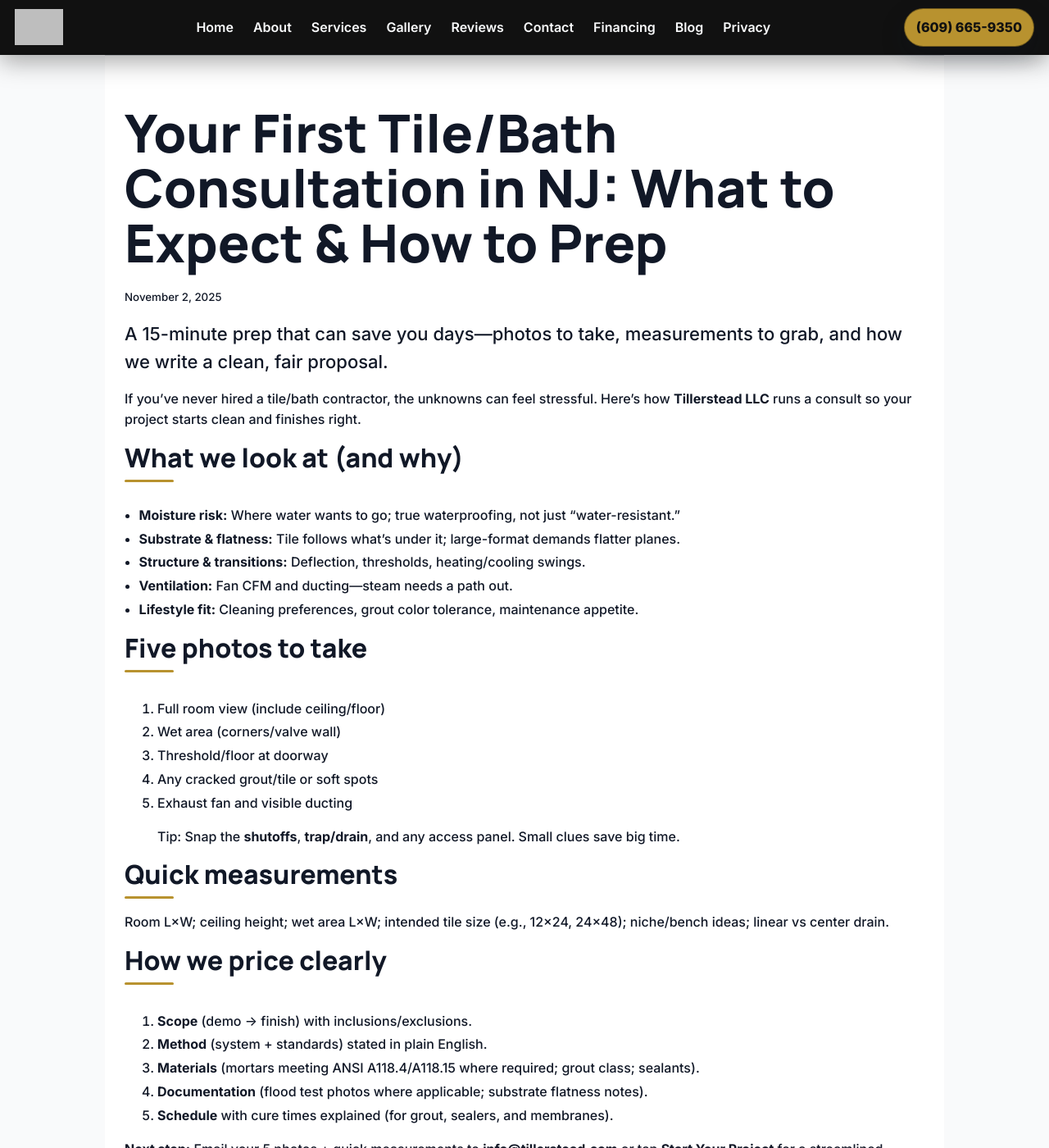
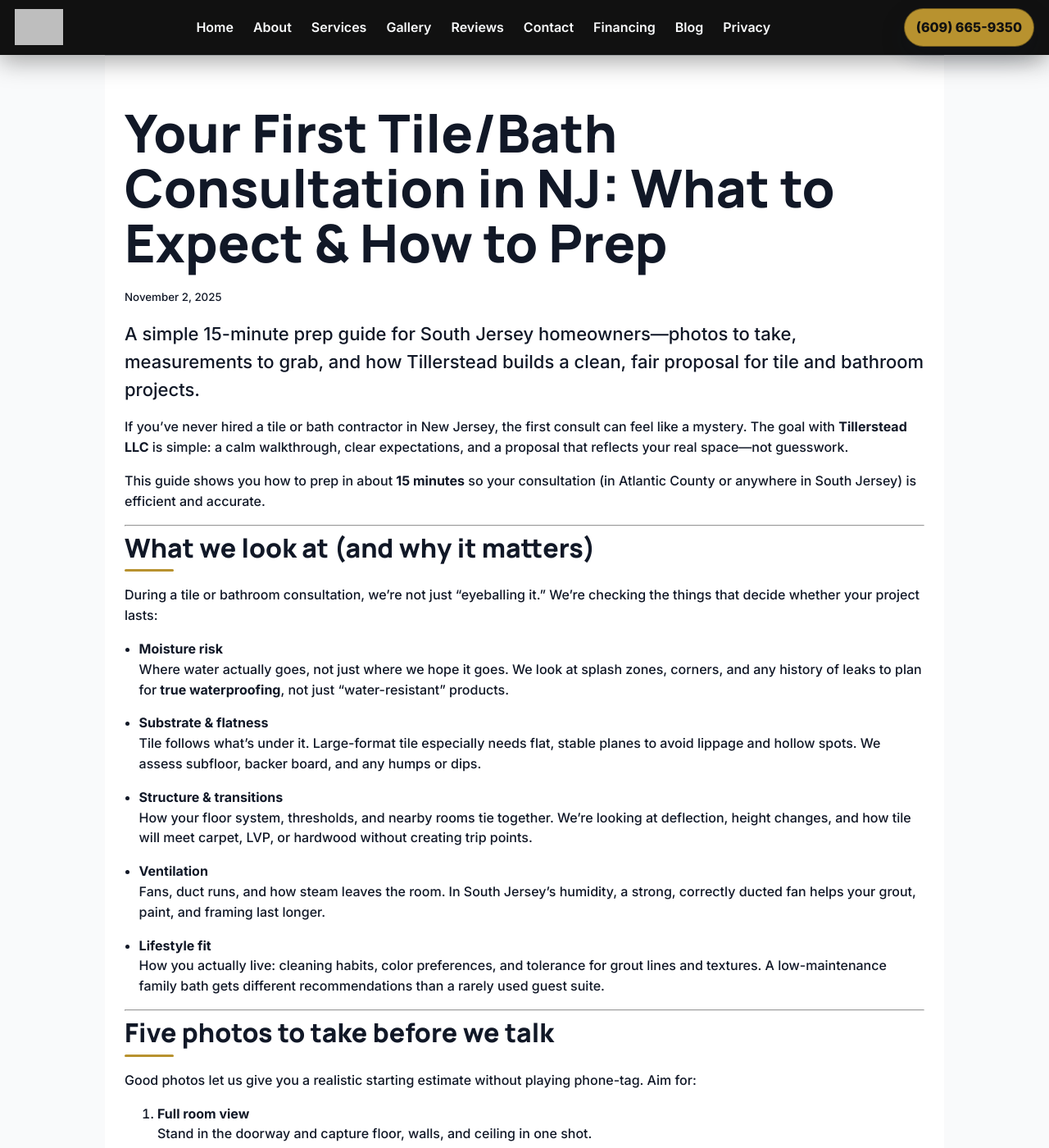
Before and after one commit to XTX33/Tillerstead-site, a Jekyll site: the page built from _posts/2025-11-02-nj-tile-bath-consultation-guide.md, in a window 1280 px wide and 1400 px high. Shown: the whole window at 82% size. Built offline with Jekyll 4.4.1, drawn with Linux system fonts in a browser that asks for light colours; some of the changed text lies outside the part shown; grey boxes are pictures that could not be loaded.

Commit message:
Update 2025-11-02-nj-tile-bath-consultation-guide.md

```diff
--- a/_posts/2025-11-02-nj-tile-bath-consultation-guide.md
+++ b/_posts/2025-11-02-nj-tile-bath-consultation-guide.md
@@ -1,35 +1,108 @@
 ---
 layout: post
 title: "Your First Tile/Bath Consultation in NJ: What to Expect & How to Prep"
-description: A 15-minute prep that can save you days—photos to take, measurements to grab, and how we write a clean, fair proposal.
+description: "A simple 15-minute prep guide for South Jersey homeowners—photos to take, measurements to grab, and how Tillerstead builds a clean, fair proposal for tile and bathroom projects."
 ---
 
-If you’ve never hired a tile/bath contractor, the unknowns can feel stressful. Here’s how **Tillerstead LLC** runs a consult so your project starts clean and finishes right.
+If you’ve never hired a tile or bath contractor in New Jersey, the first consult can feel like a mystery. The goal with **Tillerstead LLC** is simple: a calm walkthrough, clear expectations, and a proposal that reflects your real space—not guesswork.
 
-## What we look at (and why)
-- **Moisture risk:** Where water wants to go; true waterproofing, not just “water-resistant.”
-- **Substrate & flatness:** Tile follows what’s under it; large-format demands flatter planes.
-- **Structure & transitions:** Deflection, thresholds, heating/cooling swings.
-- **Ventilation:** Fan CFM and ducting—steam needs a path out.
-- **Lifestyle fit:** Cleaning preferences, grout color tolerance, maintenance appetite.
+This guide shows you how to prep in about **15 minutes** so your consultation (in Atlantic County or anywhere in South Jersey) is efficient and accurate.
 
-## Five photos to take
-1. Full room view (include ceiling/floor)
-2. Wet area (corners/valve wall)
-3. Threshold/floor at doorway
-4. Any cracked grout/tile or soft spots
-5. Exhaust fan and visible ducting
+---
 
-> Tip: Snap the **shutoffs**, **trap/drain**, and any access panel. Small clues save big time.
+## What we look at (and why it matters)
 
-## Quick measurements
-Room L×W; ceiling height; wet area L×W; intended tile size (e.g., 12×24, 24×48); niche/bench ideas; linear vs center drain.
+During a tile or bathroom consultation, we’re not just “eyeballing it.” We’re checking the things that decide whether your project lasts:
 
-## How we price clearly
-1. **Scope** (demo → finish) with inclusions/exclusions.
-2. **Method** (system + standards) stated in plain English.
-3. **Materials** (mortars meeting ANSI A118.4/A118.15 where required; grout class; sealants).
-4. **Documentation** (flood test photos where applicable; substrate flatness notes).
-5. **Schedule** with cure times explained (for grout, sealers, and membranes).
+- **Moisture risk**
+  Where water actually goes, not just where we hope it goes. We look at splash zones, corners, and any history of leaks to plan for **true waterproofing**, not just “water-resistant” products.
 
-**Next step:** Email your 5 photos + quick measurements to **info@tillerstead.com** or tap **Start Your Project** for a streamlined estimate.
+- **Substrate & flatness**
+  Tile follows what’s under it. Large-format tile especially needs flat, stable planes to avoid lippage and hollow spots. We assess subfloor, backer board, and any humps or dips.
+
+- **Structure & transitions**
+  How your floor system, thresholds, and nearby rooms tie together. We’re looking at deflection, height changes, and how tile will meet carpet, LVP, or hardwood without creating trip points.
+
+- **Ventilation**
+  Fans, duct runs, and how steam leaves the room. In South Jersey’s humidity, a strong, correctly ducted fan helps your grout, paint, and framing last longer.
+
+- **Lifestyle fit**
+  How you actually live: cleaning habits, color preferences, and tolerance for grout lines and textures. A low-maintenance family bath gets different recommendations than a rarely used guest suite.
+
+---
+
+## Five photos to take before we talk
+
+Good photos let us give you a realistic starting estimate without playing phone-tag. Aim for:
+
+1. **Full room view**
+   Stand in the doorway and capture floor, walls, and ceiling in one shot.
+
+2. **Wet area close-ups**
+   Show the shower or tub surround, including corners, valve wall, and any obvious issues.
+
+3. **Threshold and floor at the doorway**
+   We need to see transitions—the step into the bath, adjoining flooring, and any height differences.
+
+4. **Problem areas**
+   Cracked grout, loose tiles, soft spots at the tub or shower edge, or staining—anything that has you concerned.
+
+5. **Exhaust fan and ducting**
+   A photo of the fan and, if visible, the duct or vent termination in attic or exterior.
+
+> **Pro tip:** If you can, also snap the **shutoff valves**, **trap/drain**, and any **access panel**. Those small details help us plan demo and tie-ins without surprises.
+
+---
+
+## Quick measurements to have ready
+
+You don’t need to be perfect—just close enough to understand scale and material needs:
+
+- Room **length × width**
+- **Ceiling height**
+- **Wet area length × width** (shower or tub surround)
+- Planned **tile size** (e.g., 12×24, 24×48, mosaics on floor)
+- Any **niche, bench, or ledge** ideas
+- Preference for **linear drain vs. center drain**
+
+These basics help us talk honestly about layouts, waste factor, and whether leveling or framing corrections are needed.
+
+---
+
+## How Tillerstead prices clearly
+
+Every project is different, but the structure of our proposals stays consistent so you know what you’re signing:
+
+1. **Scope from demo to finish**
+   A plain-language breakdown of what’s included—demo, disposal, prep, waterproofing, tile setting, grout, caulk—and what’s not (plumbing moves, electrical, glass, etc.), so there are fewer surprises.
+
+2. **Methods & standards in plain English**
+   We state the waterproofing system and installation approach in writing, tied to manufacturer instructions and industry standards (TCNA/ANSI), without burying you in jargon.
+
+3. **Materials that match your tile**
+   Mortars and grouts appropriate for your tile and use:
+   - modified thinset mortars meeting **ANSI A118.4/A118.15** where required,
+   - grout type (sanded, unsanded, or high-performance),
+   - sealants and movement joints where needed.
+
+4. **Documentation & accountability**
+   Where applicable, we document:
+   - **Flood tests** for shower pans,
+   - **Substrate flatness checks**,
+   - Any pre-existing conditions you should know about.
+
+5. **Schedule with cure times spelled out**
+   We outline demo days, setting days, and realistic cure times for membranes, grout, and sealers so you know when you can safely use the shower or bath again.
+
+---
+
+## Ready to start your tile or bath project in South Jersey?
+
+A little prep goes a long way.
+
+**Next step:**
+
+- Email your **five photos** and quick measurements to **info@tillerstead.com**, or
+- Visit the **Contact** page and tap **“Start Your Project”** to share details for a streamlined estimate.
+
+Whether you’re in **Egg Harbor Township, Galloway, or elsewhere in Atlantic County**, the goal is the same: a calm, honest consultation and tile or bathroom work you’re proud to live with every day.
```
